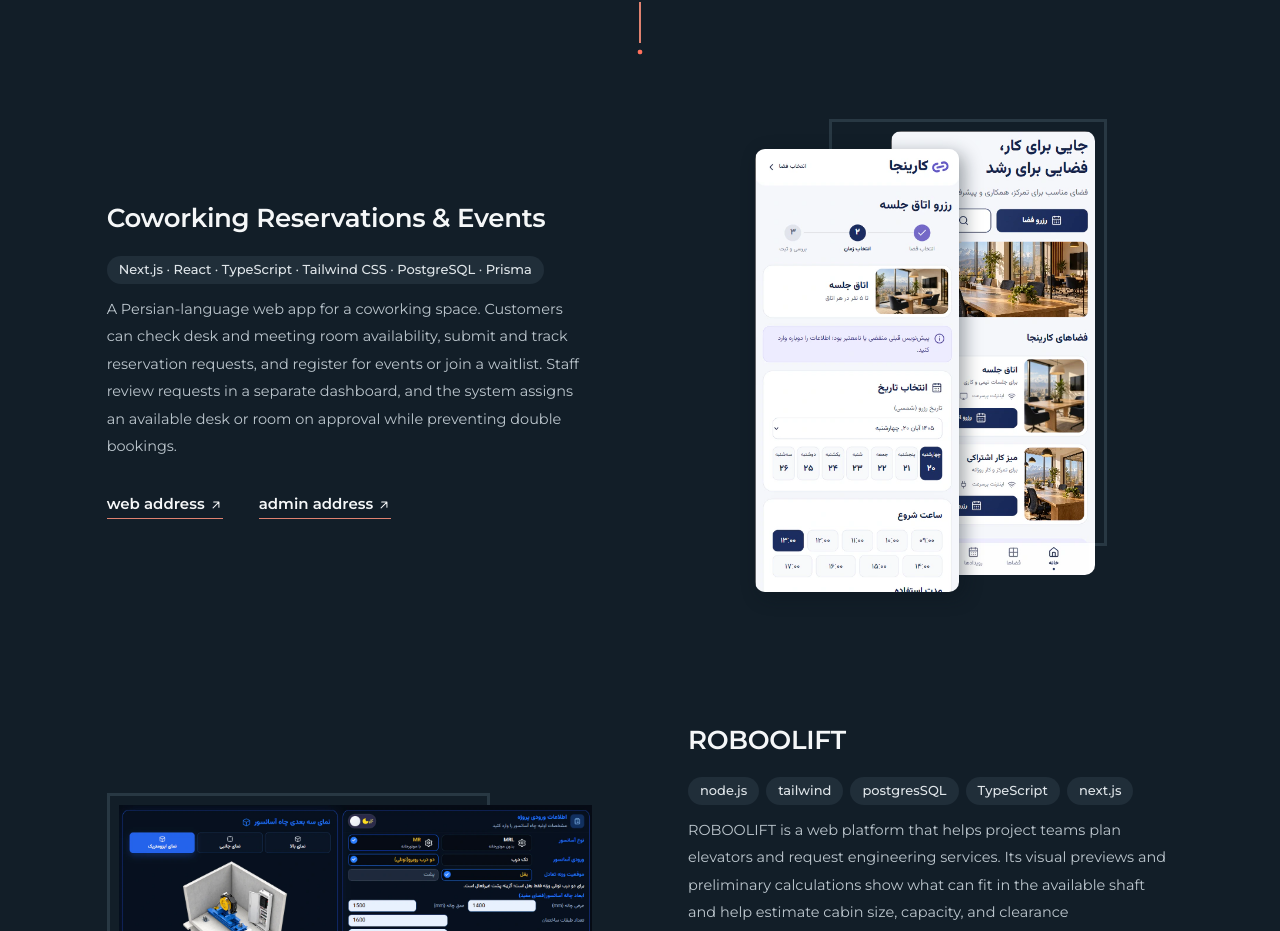
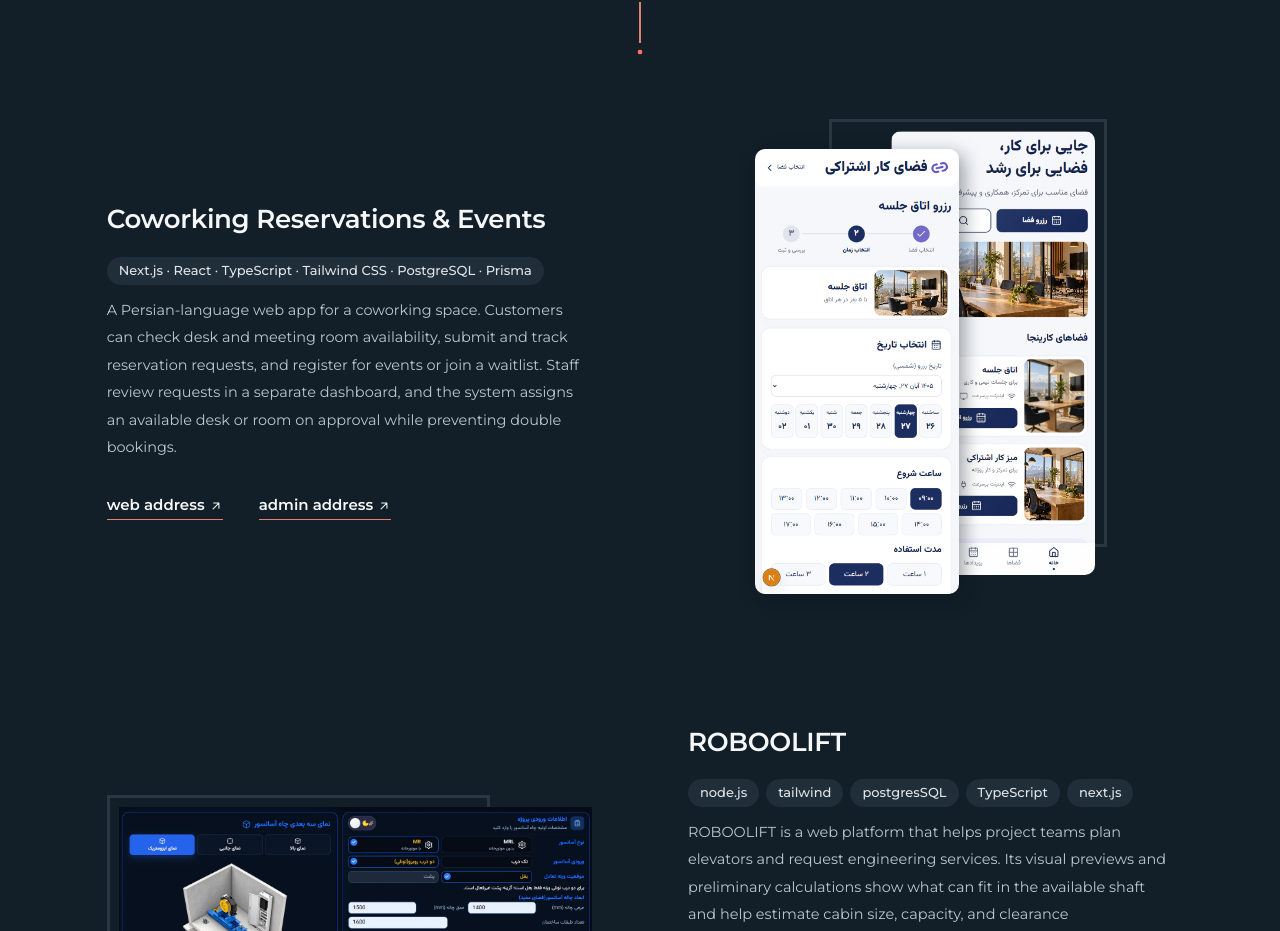
Before and after one commit to amir-rafigh/amir-rafigh-website, a Next.js app: page / in a window 1280 px wide. Shown: the part 1247-2178 px from the top of the page. Built offline with nearby package versions, Linux system fonts and the light colour scheme.

Commit message:
Replace coworking room reservation image format from .webp to .png and update portfolio data accordingly.

```diff
--- a/src/data/portfolio.ts
+++ b/src/data/portfolio.ts
@@ -75,7 +75,7 @@ export const projects: Project[] = [
       width: 347,
       height: 754,
       overlay: {
-        src: "/portfolio/coworking-room-reservation.webp",
+        src: "/portfolio/coworking-room-reservation.png",
         alt: "Meeting room reservation screen with date and start time options",
         width: 347,
         height: 752,
```
Also changed, not shown: public/portfolio/coworking-room-reservation.png (added), public/portfolio/coworking-room-reservation.webp (deleted).
